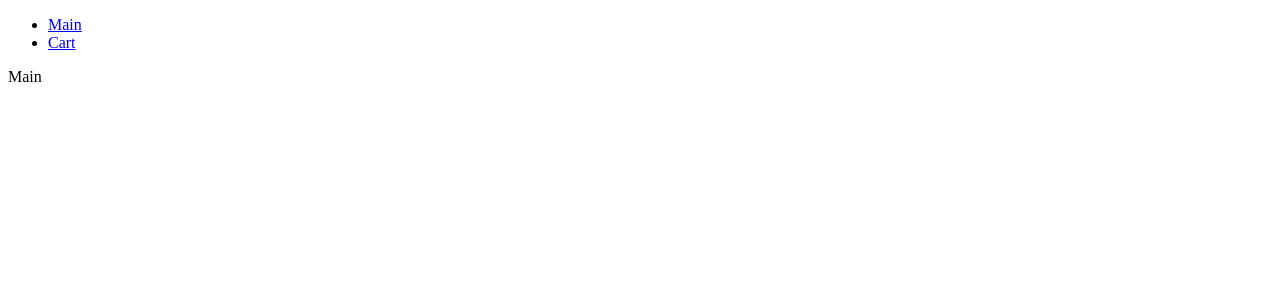
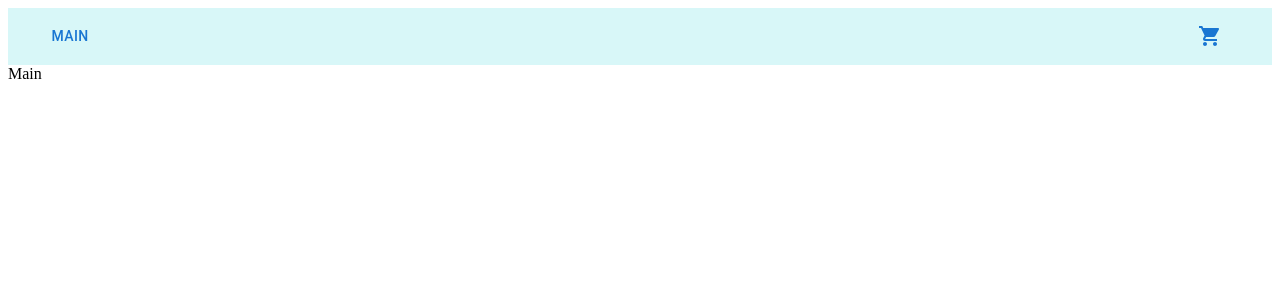
Before and after one commit to uvanov/ebs-fe-test, a React (Create React App) app: page / in a window 1280 px wide. Shown: the top 300 px of the page. Built offline with nearby package versions, Linux system fonts and the light colour scheme.

Commit message:
Header component

```diff
--- /dev/null
+++ b/src/components/layout/Header/Header.styles/index.ts
@@ -0,0 +1,14 @@
+import styled from '@emotion/styled';
+
+export const StyledHeader = styled.header`
+  display: flex;
+  align-items: center;
+  background-color: #d8f7f8;
+  padding: 10px 30px;
+`;
+
+export const HeaderNavigation = styled.nav`
+  display: flex;
+  width: 100%;
+  justify-content: space-between;
+`;
--- /dev/null
+++ b/src/components/layout/Header/Header.tsx
@@ -0,0 +1,30 @@
+import React from 'react';
+import { Link } from 'react-router-dom';
+import { Button } from '@mui/material';
+import ShoppingCartIcon from '@mui/icons-material/ShoppingCart';
+
+import HeaderProps from './Header.typings';
+
+import {
+  StyledHeader,
+  HeaderNavigation,
+} from './Header.styles';
+
+const Header: React.FC<HeaderProps> = (props) => (
+  <StyledHeader { ...props }>
+    <HeaderNavigation>
+      <Link to='/'>
+        <Button variant='text'>
+          Main
+        </Button>
+      </Link>
+      <Link to='/cart'>
+        <Button variant='text'>
+          <ShoppingCartIcon />
+        </Button>
+      </Link>
+    </HeaderNavigation>
+  </StyledHeader>
+);
+
+export default Header;
--- /dev/null
+++ b/src/components/layout/Header/Header.typings/index.ts
@@ -0,0 +1,5 @@
+import { ReactNode } from 'react';
+
+export default interface HeaderProps {
+
+}
--- a/src/pages/Layout/Layout.tsx
+++ b/src/pages/Layout/Layout.tsx
@@ -1,23 +1,16 @@
 import React from 'react';
-import { Link, Outlet } from 'react-router-dom';
+import {
+  Outlet
+} from 'react-router-dom';
+
+import Header from '../../components/layout/Header/Header';
 
 const Layout: React.FC = () => {
   return (
-    <div>
-      <header>
-        <nav>
-          <ul>
-            <li>
-              <Link to='/'>Main</Link>
-            </li>
-            <li>
-              <Link to='/cart'>Cart</Link>
-            </li>
-          </ul>
-        </nav>
-      </header>
+    <>
+      <Header/>
       <Outlet/>
-    </div>
+    </>
   );
 };
 
```
